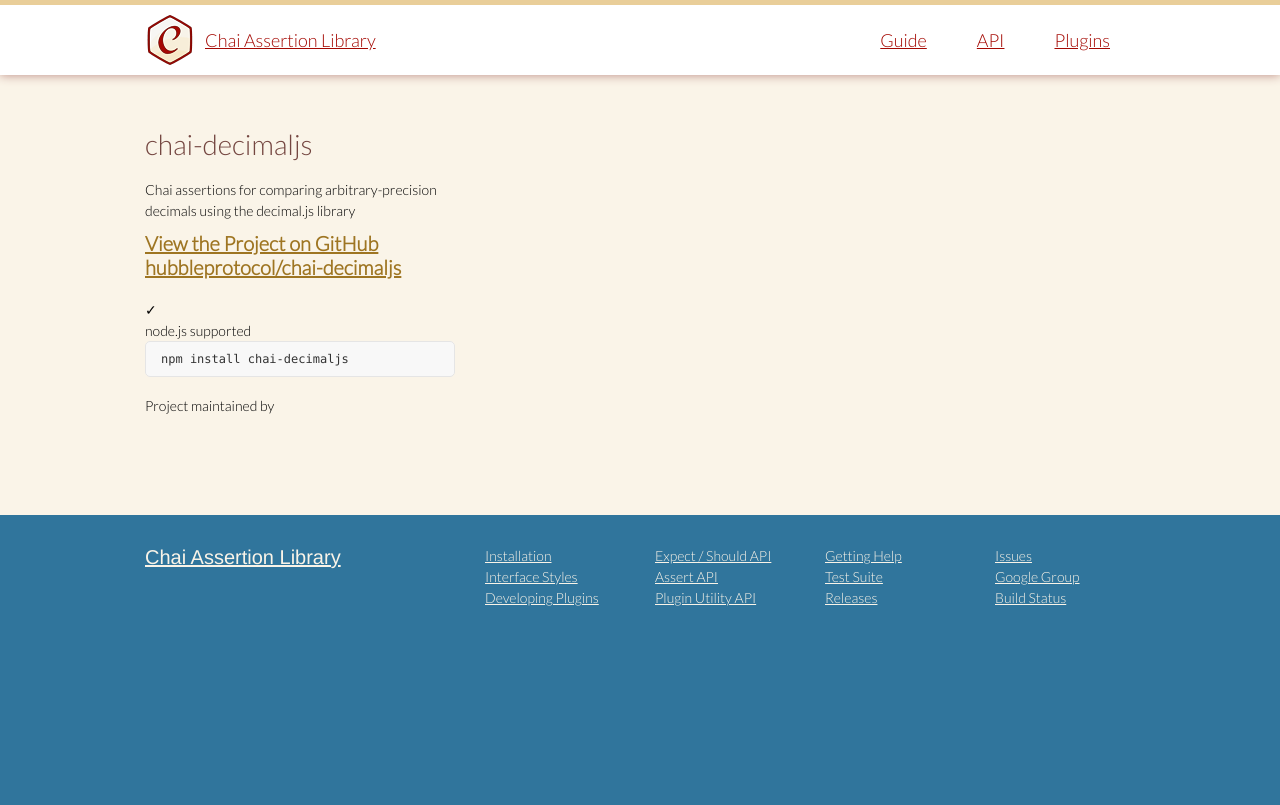
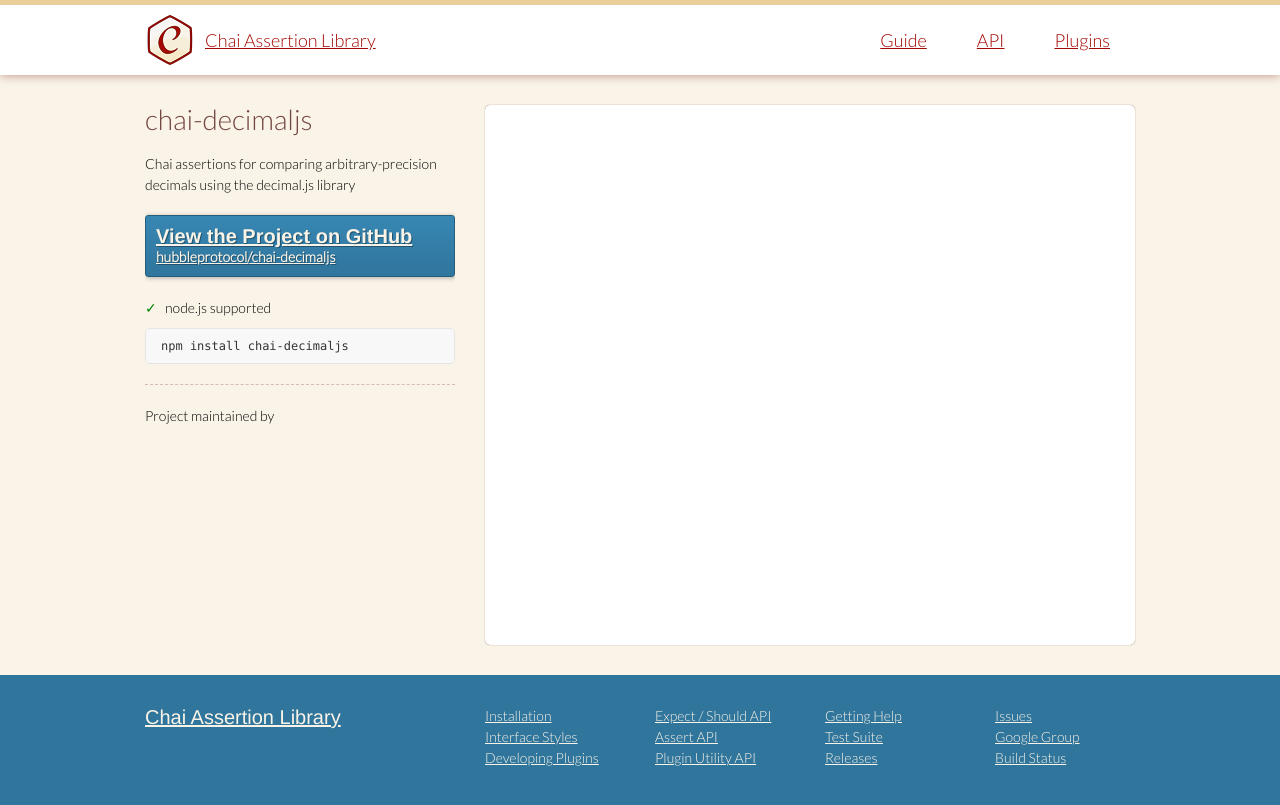
Before and after one commit to chaijs/chaijs.github.io, a Jekyll site: the page built from plugins/chai_decimaljs.md, in a window 1280 px wide. Shown: the top 805 px of the page. Built offline with Jekyll 4.4.1, drawn with Linux system fonts in a browser that asks for light colours; nearby versions of some CDN libraries; some web fonts are replaced; comment, search, counter and statistics services are not loaded.

Commit message:
fix: missing css selector/class

```diff
--- a/_layouts/default.html
+++ b/_layouts/default.html
@@ -3,7 +3,8 @@
 
   {% include head.html %}
 
-  <body{% if page.bodyClass %} class="{{ page.bodyClass }}"{% endif %}>
+  {% assign bodyClass = page.bodyClass | default: layout.bodyClass %}
+  <body{% if bodyClass %} class="{{ bodyClass }}"{% endif %}>
 
     {% include header.html %}
 
--- a/_sass/_main.scss
+++ b/_sass/_main.scss
@@ -1411,9 +1411,6 @@ body.plugin .banner .wrap .platform pre {
   margin-left: 0px;
   margin-bottom: 0px;
   margin-top: 10px;
-  border: 0px;
-  padding: 0px 0px 0px 20px;
-  background: none;
 }
 body.plugin .banner .wrap .platform ul {
   list-style: none;
```
